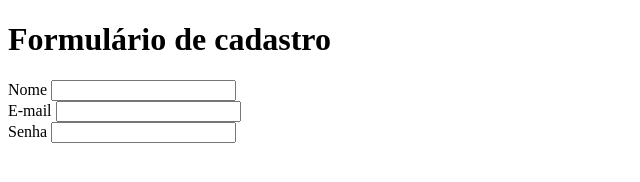
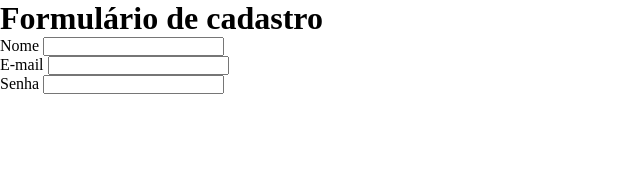
Before and after one commit to P3dro236/aula-html-exercicio, a plain HTML site: page index.html in a window 1280 px wide. Shown: the whole page, without its empty margins (0-640 px from the left). Drawn offline with Linux system fonts and the light colour scheme.

Commit message:
Correção atividade

```diff
--- a/index.html
+++ b/index.html
@@ -7,13 +7,16 @@
   <title>Exercicio</title>
 </head>
 <body>
+
   <h1>Formulário de cadastro</h1>
+  <form action="">
     <label for="nome">Nome</label>
     <input type="text" id="nome"> <br>
     <label for="email">E-mail</label>
     <input type="email" name="email" id="email"> <br>
     <label for="senha">Senha</label>
     <input type="password" name="senha" id="senha">
+  </form>
 
 </body>
 </html>
--- a/styles/styles.css
+++ b/styles/styles.css
@@ -0,0 +1,5 @@
+*{
+  box-sizing: border-box;
+  padding: 0;
+  margin: 0;
+}
```
Lines whose indentation alone changed are shown as unchanged.
